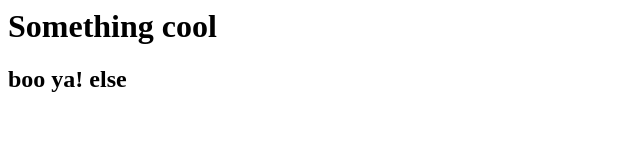
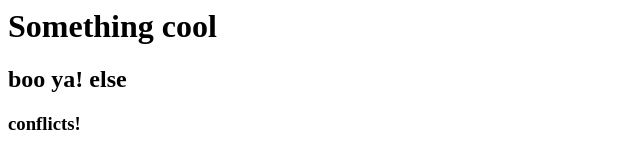
Before and after one commit to niftydevdocs/crappy-stuff, a plain HTML site: page index.html in a window 1280 px wide. Shown: the full height of the page, 0-640 px from the left. Drawn offline with Linux system fonts and the light colour scheme.

Commit message:
Update index.html

```diff
--- a/index.html
+++ b/index.html
@@ -1,2 +1,3 @@
 <h1>Something cool</h1>
 <h2>boo ya! else</h2>
+<h3>conflicts!</h3>
```
